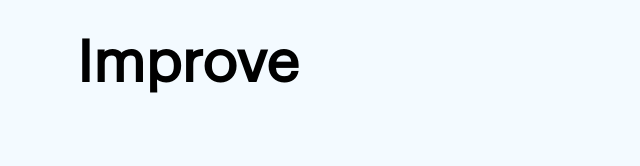
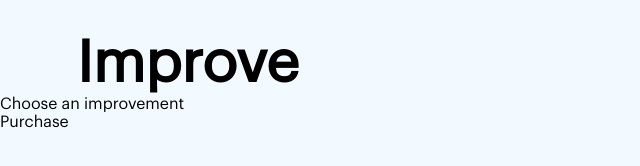
Before and after one commit to kkatanasova22/Wate, a website: page src/pages/improve.html in a window 1280 px wide. Shown: the whole page, without its empty margins (0-640 px from the left). Drawn offline with Linux system fonts and the light colour scheme.

```diff
--- a/src/pages/improve.html
+++ b/src/pages/improve.html
@@ -9,6 +9,10 @@
 <body>
 
     <h1 id="improveHeading">Improve</h1>
+    <div id="smallTexts">
+        <p id="choose">Choose an improvement</p>
+        <p id="purchaseText">Purchase</p>
+    </div>
 
 </body>
 </html>
```
